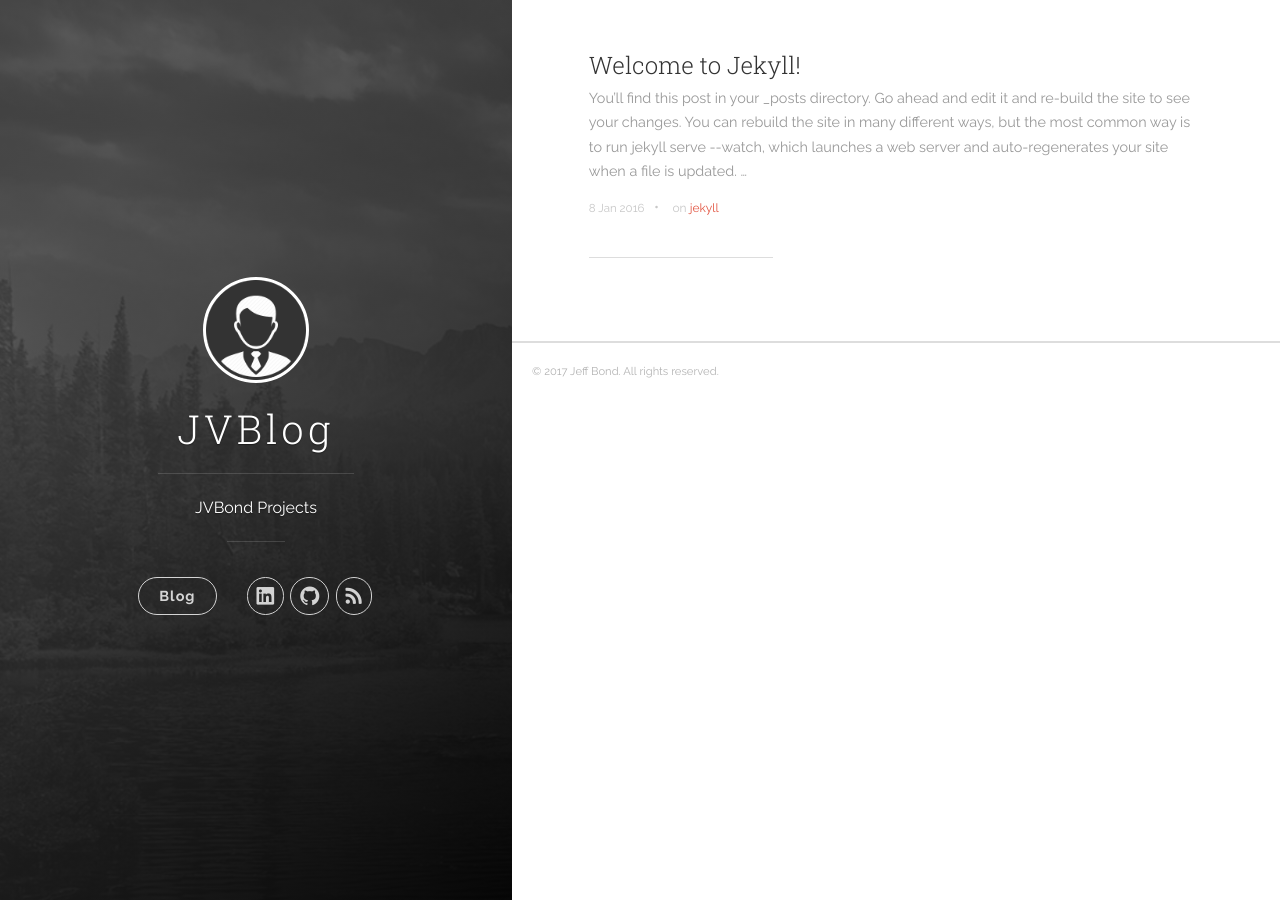
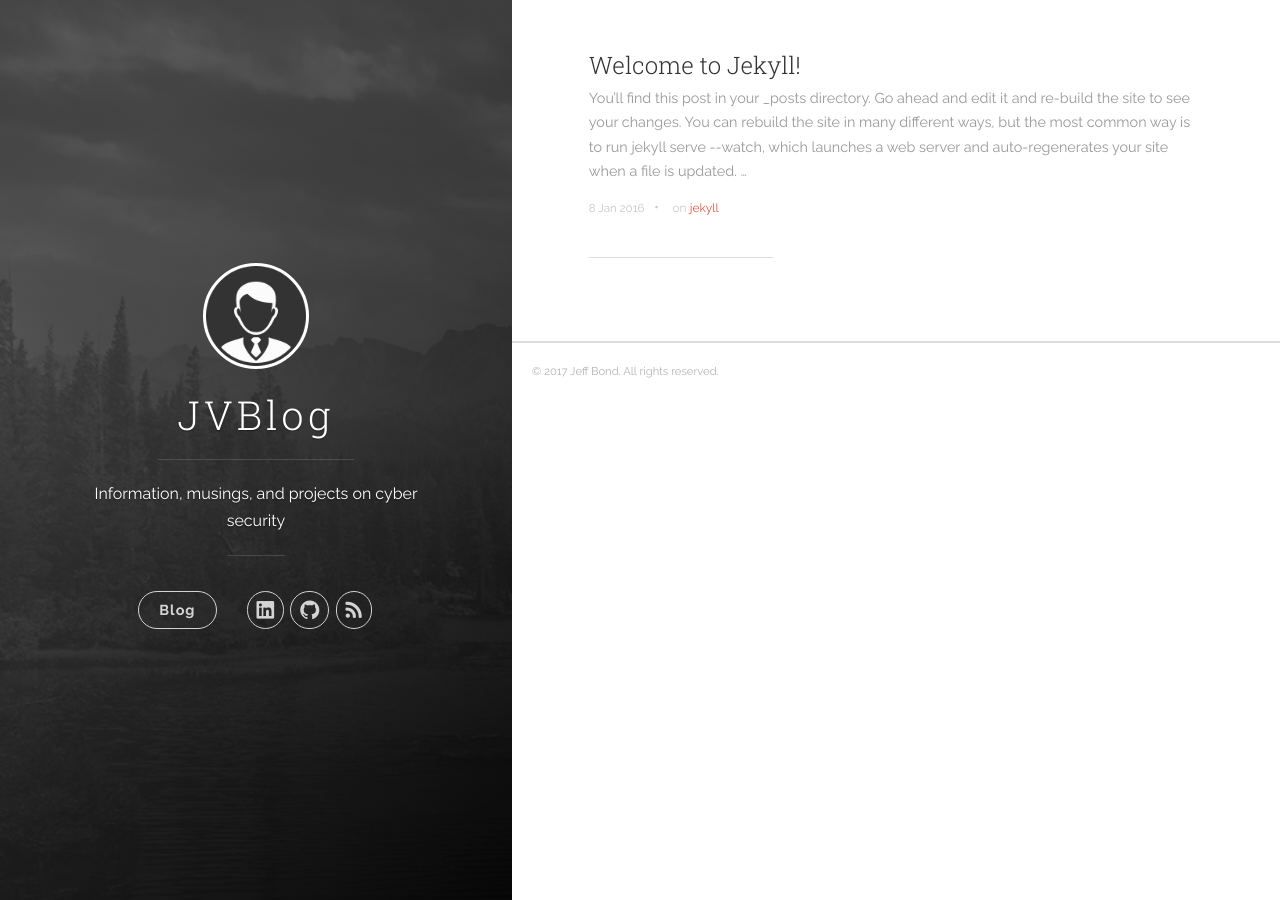
Before and after one commit to jvbond/jvbond.github.io, a Jekyll site: the page built from index.html, in a window 1280 px wide. Built offline with Jekyll 4.4.1, drawn with Linux system fonts in a browser that asks for light colours; nearby versions of some CDN libraries; the list of posts is cut into pages by our own code.

Commit message:
Desc Edit

```diff
--- a/_config.yml
+++ b/_config.yml
@@ -1,6 +1,6 @@
 # Site settings
 title: JVBlog
-description: 'JVBond Projects'
+description: 'Information, musings, and projects on cyber security'
 url: 'https://jvbond.github.io'
 baseurl:
 # google_analytics: 'UA-XXXXXX-X'
```
